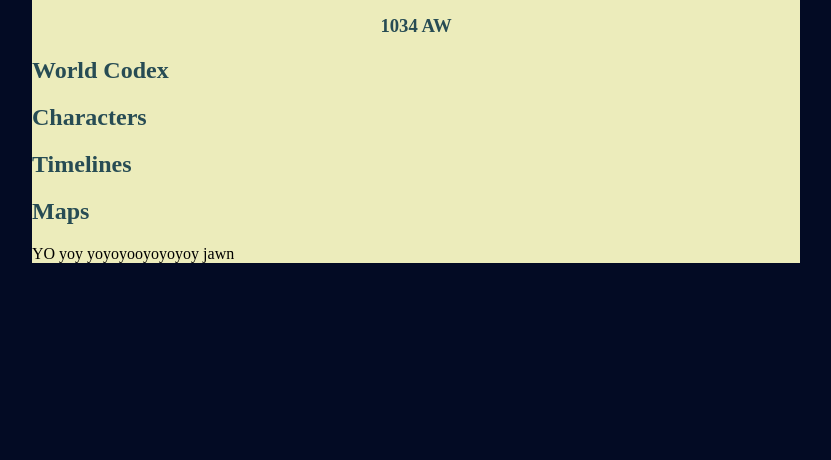
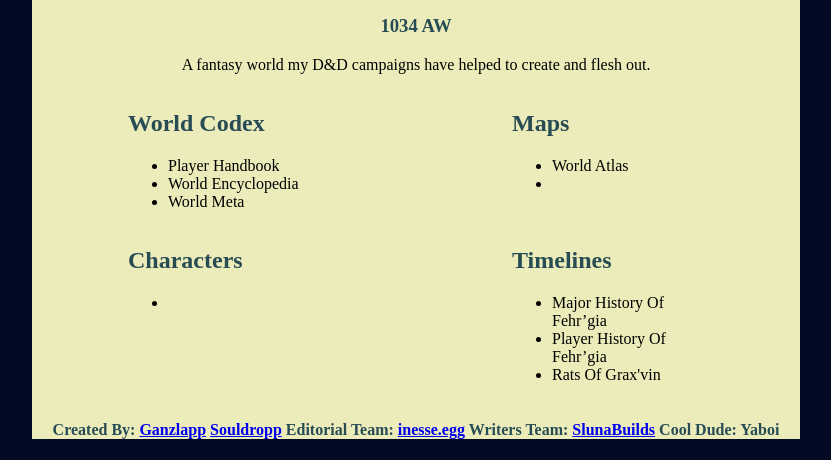
Before and after one commit to Izzy-Heal/dnd-project, a plain HTML site: page index.html in a window 1280 px wide. Shown: the part 452-912 px from the top of the page, without its empty margins (224-1055 px from the left). Before the commit the page ends 800 px from the top, so only its background shows below. Drawn offline with Linux system fonts and the light colour scheme; a web font is replaced by a local one.

Commit message:
home done

```diff
--- a/index.html
+++ b/index.html
@@ -11,10 +11,47 @@
     <img class= "headr"src="pics/heroImg.webp" alt="Stained glass style drawing of a landscape in cool tones"/>
     <h1>Fehr’gia</h1>
     <h3 class="year">1034 AW</h3>
-    <h2>World Codex</h2>
+
+    <p class="sub">A fantasy world my D&D campaigns have helped to create and flesh out.</p>
+    <div class="home_container">
+    <div class="cont">
+        <h2>World Codex</h2>
+        <ul>
+            <li>Player Handbook</li>
+            <li>World Encyclopedia</li>
+            <li>World Meta</li>
+        </ul>
+    </div>
+
+    <div class="cont">
+    <h2>Maps</h2>
+    <ul>
+        <li> World Atlas</li>
+        <li></li>
+    </ul>
+    </div>
+
+    <div class="break"></div>
+
+    <div class="cont">
     <h2>Characters</h2>
+    <ul>
+        <li></li>
+    </ul>
+    </div>
+
+    <div class="cont">
     <h2>Timelines</h2>
-    <h2>Maps</h2>
-    <p>YO yoy yoyoyooyoyoyoy jawn</p>
+    <ul>
+        <li>Major History Of Fehr’gia</li>
+        <li>Player History Of Fehr’gia</li>
+        <li>Rats Of Grax'vin</li>
+    </ul>
+    </div>
+    </div>
+    <h4 class="year">Created By: <a href="https://www.worldanvil.com/author/Ganzlapp" target="_blank">Ganzlapp</a> <a href="https://www.worldanvil.com/author/Souldropp" target="_blank">Souldropp</a>
+        Editorial Team: <a href="https://www.worldanvil.com/author/inesse.egg" target="_blank">inesse.egg</a>
+        Writers Team: <a href="https://www.worldanvil.com/author/SlunaBuilds" target="_blank">SlunaBuilds</a>
+        Cool Dude: Yaboi</h4>
 </div>
 </body>
--- a/style.css
+++ b/style.css
@@ -17,7 +17,7 @@ h1{
     text-align: center;
     color: #274C54;
 }
-h3{
+h3, h4{
     font-family: hightower-text, serif;
 }
 p{
@@ -34,3 +34,18 @@ p{
     margin: auto;
     background-color: #ececbb;
 }
+.home_container{
+    display: flex;
+    flex-wrap: wrap;
+    justify-content: space-around;
+}
+.break{
+    width: 100%;
+}
+.cont{
+    width: 25%;
+
+}
+.sub{
+    text-align: center;
+}
```
